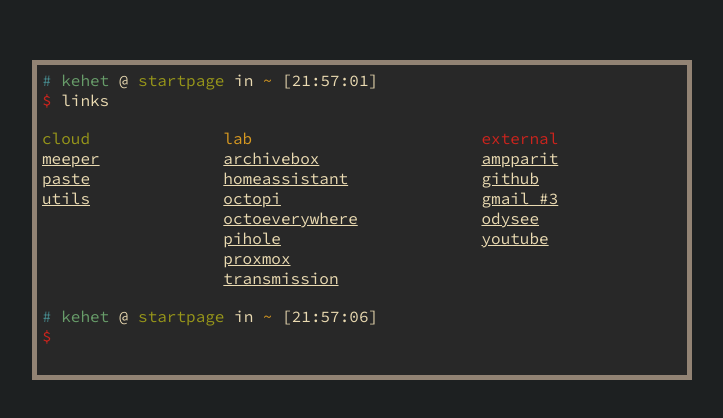
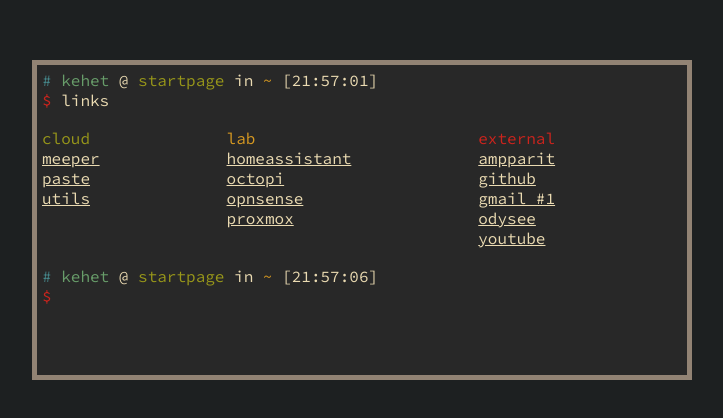
Before and after one commit to Kehet/start-kehet-com, a website built with Vite: page index.html in a window 1280 px wide. Shown: the part 180-598 px from the top of the page, without its empty margins (278-1001 px from the left). Built offline with nearby package versions, Linux system fonts and the light colour scheme.

Commit message:
Update index.html

```diff
--- a/index.html
+++ b/index.html
@@ -32,20 +32,17 @@
 
         <ul>
             <li class="dark_yellow">lab</li>
-            <li><a href="http://archivebox.lan:8000/admin/" rel="nofollow">archivebox</a></li>
             <li><a href="http://homeassistant.lan:8123/" rel="nofollow">homeassistant</a></li>
             <li><a href="http://octopi.lan" rel="nofollow">octopi</a></li>
-            <li><a href="https://octoeverywhere.com" rel="nofollow">octoeverywhere</a></li>
-            <li><a href="http://pihole.lan/admin/" rel="nofollow">pihole</a></li>
+            <li><a href="https://192.168.1.1/" rel="nofollow">opnsense</a></li>
             <li><a href="https://proxmox.lan:8006/" rel="nofollow">proxmox</a></li>
-            <li><a href="http://transmission.lan/" rel="nofollow">transmission</a></li>
         </ul>
 
         <ul>
             <li class="dark_red">external</li>
             <li><a href="https://www.ampparit.com/" rel="nofollow">ampparit</a></li>
             <li><a href="https://github.com/" rel="nofollow">github</a></li>
-            <li><a href="https://mail.google.com/mail/u/1/#inbox" rel="nofollow">gmail #3</a></li>
+            <li><a href="https://mail.google.com/mail/u/1/#inbox" rel="nofollow">gmail #1</a></li>
             <li><a href="https://odysee.com/" rel="nofollow">odysee</a></li>
             <li><a href="https://www.youtube.com/" rel="nofollow">youtube</a></li>
         </ul>
```
